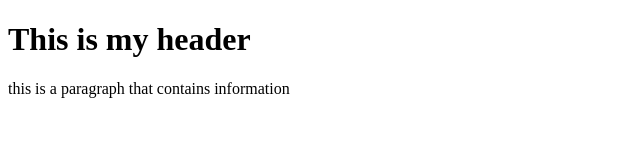
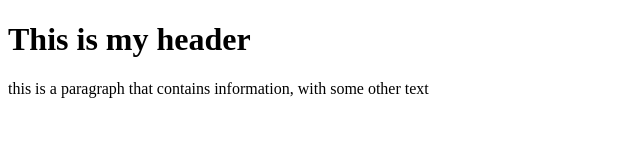
Before and after one commit to gavagainagain/hello-web, a plain HTML site: page index.html in a window 1280 px wide. Shown: the whole page, without its empty margins (0-640 px from the left). Drawn offline with Linux system fonts and the light colour scheme.

Commit message:
my third commit!

```diff
--- a/index.html
+++ b/index.html
@@ -4,7 +4,7 @@
 
 <head>
     <h1> This is my header</h1>
-    <p> this is a paragraph that contains information </p>
+    <p> this is a paragraph that contains information, with some other text </p>
 </head>
 
 <body>
```
